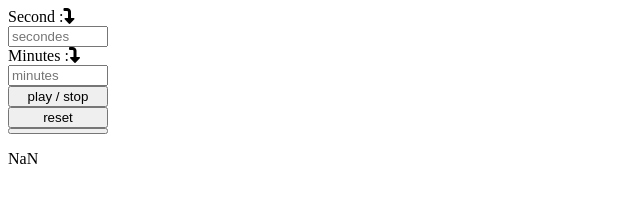
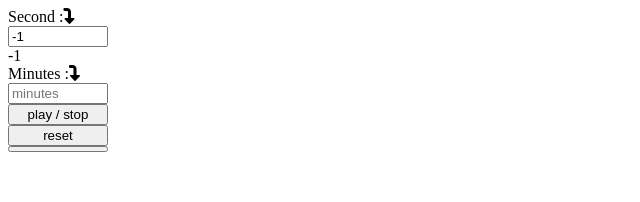
Before and after one commit to Olivier02500/Compte-rebours, a plain HTML site: page index.html in a window 1280 px wide. Both pictures are taken after a click on the button "play / stop". Shown: the whole page, without its empty margins (0-640 px from the left). Drawn offline with Linux system fonts and the light colour scheme.

Commit message:
countdown minute and second core

```diff
--- a/app.js
+++ b/app.js
@@ -1,21 +1,30 @@
 let playStop = document.getElementById('play');
 let reset = document.getElementById('reset');
-let result =  document.getElementById('result');
+let resultSecond =  document.getElementById('resultSecond');
 let countSecond = document.getElementById('inputSecond');
 let timeOutId = null;
+let countMinute = document.getElementById('inputMinute');
+let resultMinute =  document.getElementById('resultMinute');
 
 
-//make a chrono for a second
-let countdown = function () {
-    timeOutId = setTimeout(function () {
-        countSecond.value = countSecond--;
-        result.innerHTML = countSecond;
-        countdown();
-        return timeOutId;
-    },1000)
-}
+playStop.addEventListener('click', function timeOutId() {
+    let chrono = setTimeout(timeOutId,1000 ,countSecond.value);
+    countSecond.value--;
+    resultSecond.innerHTML = countSecond.value;
+    resultMinute.innerHTML = countMinute.value;
 
-playStop.addEventListener('click' ,() => {
-    countdown();
-    console.log(countSecond.parseInt)
-});
+    //check si la value des minute et vite ou inférieur a 1 et seconde inférieur a 1 alors 'clearTimeOut'
+    if (countMinute.value === '' || countMinute.value <= 0 && countSecond.value <= 1 ) {
+            clearTimeout(chrono);
+    }
+    //si les minutes contient une valeur alors:
+    else {
+        // une fois arriver a la derniere seconde repart a 60 et retire 1 minute
+        if (countSecond.value < 1 ) {
+            countSecond.value = 60;
+            let chronoMinute = setTimeout(timeOutId,60000 ,countMinute.value);
+            countMinute.value--;
+        }
+    }//balise ferment premier else
+
+})
--- a/index.html
+++ b/index.html
@@ -10,11 +10,13 @@
 <body>
     <div id="container">
         <label for="inputSecond">Second :<i class="fas fa-level-down-alt"></i></label><input id="inputSecond" type="number" placeholder="secondes">
+        <span id="resultSecond"></span>
         <label for="inputMinute">Minutes :<i class="fas fa-level-down-alt"></i></label><input id="inputMinute" type="number" placeholder="minutes">
+        <span id="resultMinute"></span>
         <button id="play">play / stop</button>
         <button id="reset">reset</button>
         <button></button>
-        <p id="result"></p>
+
     </div>
     <script src="app.js"></script>
 </body>
```
